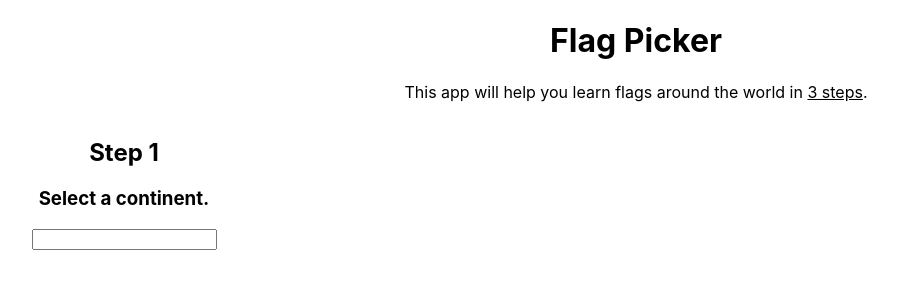
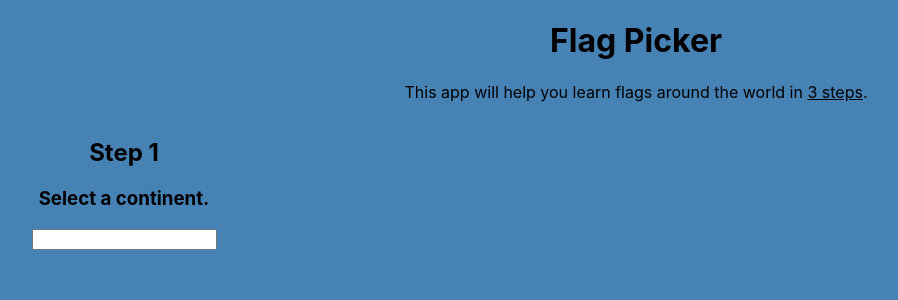
Before and after one commit to robertbglaser/flagpicker, a React (Create React App) app: page / in a window 1280 px wide. Shown: the top 300 px of the page, without its empty margins (4-902 px from the left). Built offline with nearby package versions, Linux system fonts and the light colour scheme.

Commit message:
add background color

```diff
--- a/src/App.css
+++ b/src/App.css
@@ -1,5 +1,11 @@
+
+body{
+  background-color: 	#4682b4;
+}
+
 .App {
   text-align: center;
+
 }
 
 .App-logo {
@@ -52,3 +58,7 @@
 .step3-container{
   display: flex;
 }
+button{
+  width:50px;
+  background-color: blue;
+}
```
